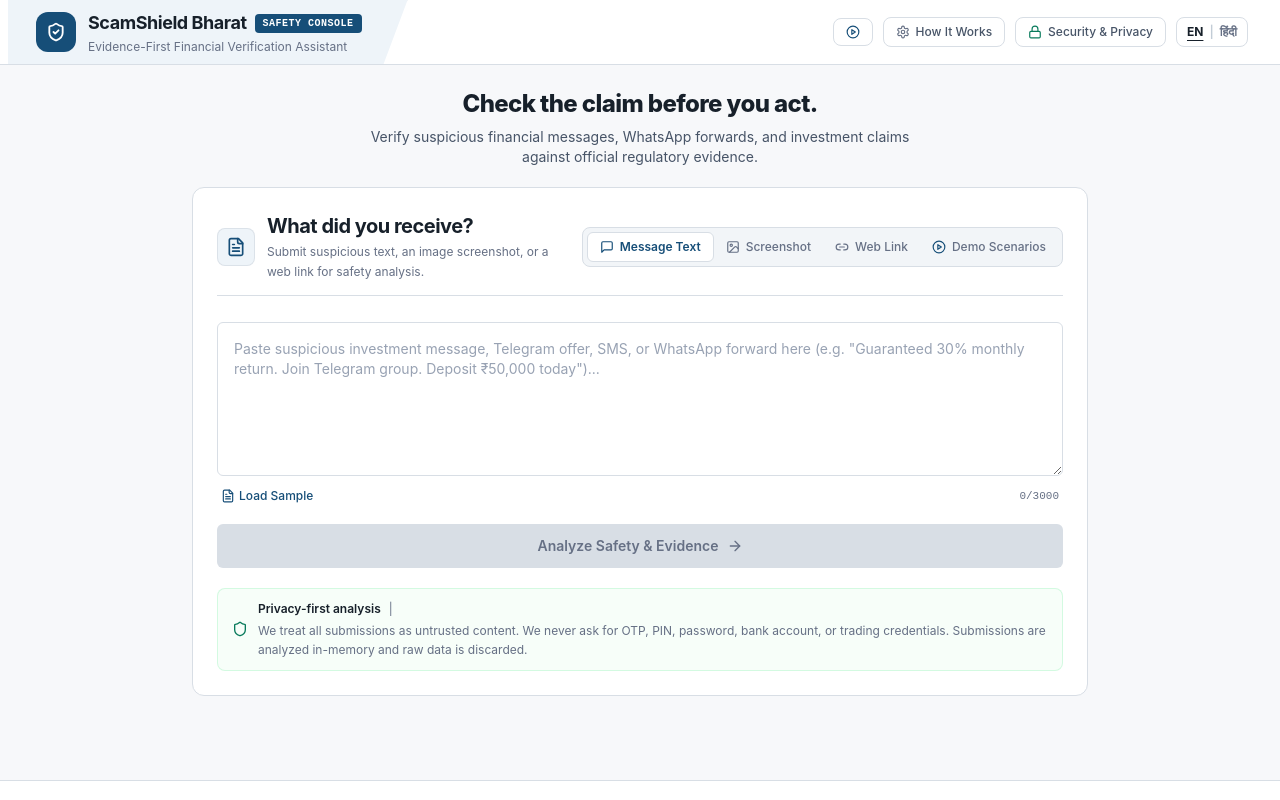
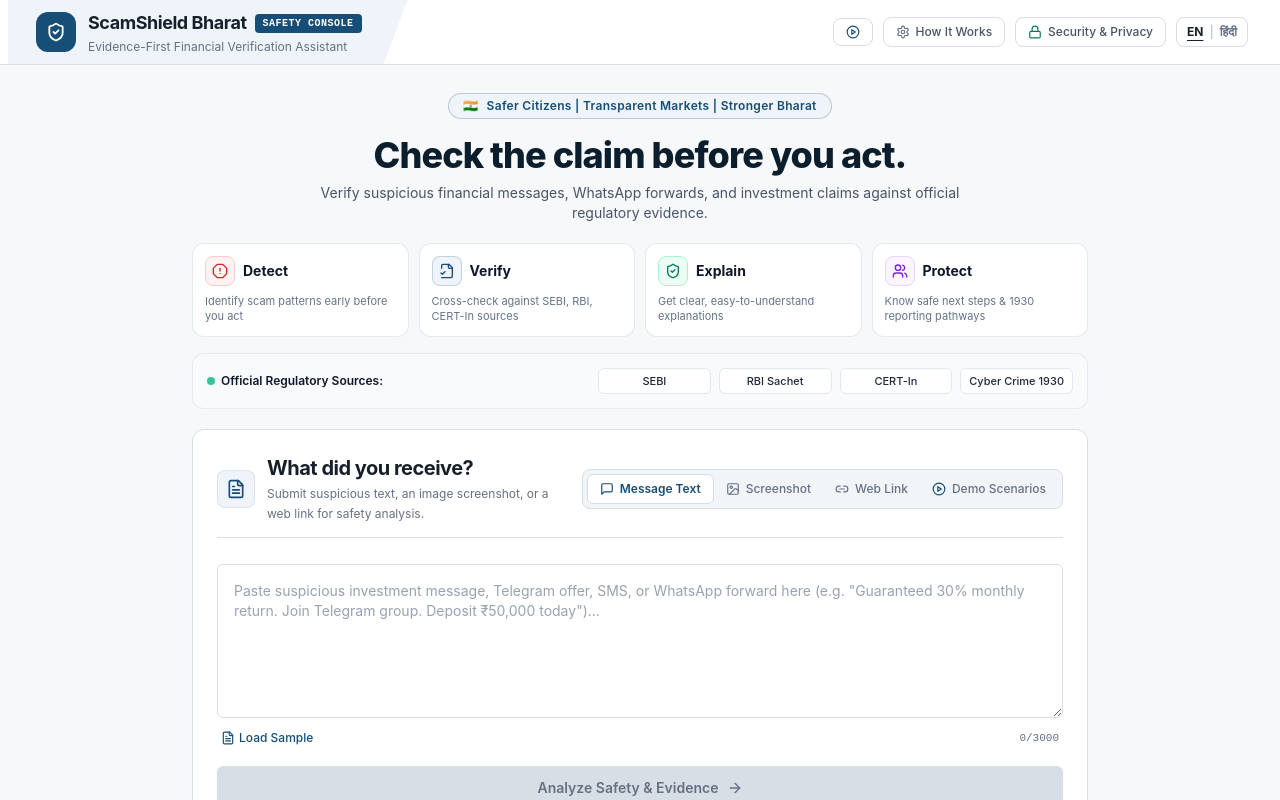
Before and after one commit to aryansingh-2008/scamshield-bharat, a Next.js app: page / in a window 1280 px wide. Shown: the top 800 px of the page. Built offline with nearby package versions, Linux system fonts and the light colour scheme.

Commit message:
feat(ui): integrate official SANGYAN deck cover hero and institutional trust strip

```diff
--- a/src/app/page.tsx
+++ b/src/app/page.tsx
@@ -2,6 +2,7 @@
 
 import React, { useState, useRef } from 'react';
 import Header from '@/components/Header';
+import OfficialSlideHero from '@/components/OfficialSlideHero';
 import PrivacyNotice from '@/components/PrivacyNotice';
 import MessageInput from '@/components/MessageInput';
 import ImageUploader from '@/components/ImageUploader';
@@ -178,20 +179,10 @@
 
       <main className="flex-1 max-w-[1440px] mx-auto w-full px-4 sm:px-6 lg:px-8 py-3 sm:py-5 space-y-5">
         {/* =======================================================
-            SCREEN 1: LANDING HERO
+            SCREEN 1: LANDING HERO (OFFICIAL MISSION & TRUST)
             ======================================================= */}
         {!analysisResult && !isLoading && (
-          <section className="text-center space-y-2 pt-0 sm:pt-1 animate-in fade-in duration-300">
-            {/* Direct Action Headline */}
-            <h1 className="text-2xl sm:text-3.5xl font-extrabold text-console-100 tracking-tight max-w-2xl mx-auto leading-tight">
-              {t.heroHeadline}
-            </h1>
-
-            {/* Supporting Line */}
-            <p className="text-xs sm:text-sm text-console-300 max-w-xl mx-auto leading-relaxed font-sans">
-              {t.heroSubheadline}
-            </p>
-          </section>
+          <OfficialSlideHero lang={lang} />
         )}
 
         {/* =======================================================
--- /dev/null
+++ b/src/components/OfficialSlideHero.tsx
@@ -0,0 +1,140 @@
+'use client';
+
+import React from 'react';
+import { AlertOctagon, FileCheck2, ShieldCheck, Users } from 'lucide-react';
+
+interface OfficialSlideHeroProps {
+  lang: 'en' | 'hi';
+}
+
+export default function OfficialSlideHero({ lang }: OfficialSlideHeroProps) {
+  const isHindi = lang === 'hi';
+
+  const pillars = [
+    {
+      icon: AlertOctagon,
+      title: isHindi ? 'खतरे पहचानें' : 'Detect',
+      desc: isHindi
+        ? 'धोखाधड़ी के शुरुआती संकेतों को तुरंत पकड़ें'
+        : 'Identify scam patterns early before you act',
+      badgeColor: 'text-red-600 bg-red-50 border-red-200',
+    },
+    {
+      icon: FileCheck2,
+      title: isHindi ? 'आधिकारिक पुष्टि' : 'Verify',
+      desc: isHindi
+        ? 'सेबी, आरबीआई और सीईआरटी-इन से मिलान करें'
+        : 'Cross-check against SEBI, RBI, CERT-In sources',
+      badgeColor: 'text-[#164E78] bg-[#EEF4F9] border-[#164E78]/20',
+    },
+    {
+      icon: ShieldCheck,
+      title: isHindi ? 'सरल व्याख्या' : 'Explain',
+      desc: isHindi
+        ? 'बिना कानूनी उलझन के सरल भाषा में समझें'
+        : 'Get clear, easy-to-understand explanations',
+      badgeColor: 'text-emerald-700 bg-emerald-50 border-emerald-200',
+    },
+    {
+      icon: Users,
+      title: isHindi ? 'सुरक्षित कदम' : 'Protect',
+      desc: isHindi
+        ? 'पैसे बचाने के सही कदम और 1930 सायबर हेल्पलाइन'
+        : 'Know safe next steps & 1930 reporting pathways',
+      badgeColor: 'text-purple-700 bg-purple-50 border-purple-200',
+    },
+  ];
+
+  const officialSources = [
+    {
+      name: isHindi ? 'सेबी (SEBI)' : 'SEBI',
+      full: isHindi ? 'भारतीय प्रतिभूति और विनिमय बोर्ड' : 'Securities & Exchange Board of India',
+    },
+    {
+      name: isHindi ? 'आरबीआई (RBI)' : 'RBI Sachet',
+      full: isHindi ? 'भारतीय रिजर्व बैंक सचेत पोर्टल' : 'Reserve Bank of India Sachet Portal',
+    },
+    {
+      name: isHindi ? 'सीईआरटी-इन' : 'CERT-In',
+      full: isHindi ? 'भारतीय कंप्यूटर आपातकालीन प्रतिक्रिया दल' : 'Indian Computer Emergency Response Team',
+    },
+    {
+      name: isHindi ? '1930 सायबर सेल' : 'Cyber Crime 1930',
+      full: isHindi ? 'राष्ट्रीय सायबर अपराध रिपोर्टिंग पोर्टल' : 'National Cyber Crime Reporting Portal',
+    },
+  ];
+
+  return (
+    <section className="space-y-4 pt-1 sm:pt-2 animate-in fade-in duration-300">
+      {/* Top National Mission Badge */}
+      <div className="flex items-center justify-center">
+        <div className="inline-flex items-center gap-2 px-3.5 py-1 rounded-full bg-[#EEF4F9] border border-[#164E78]/25 text-[#164E78] text-xs font-semibold tracking-wide shadow-xs">
+          <span>🇮🇳</span>
+          <span>
+            {isHindi
+              ? 'सुरक्षित नागरिक | पारदर्शी बाजार | सशक्त भारत'
+              : 'Safer Citizens | Transparent Markets | Stronger Bharat'}
+          </span>
+        </div>
+      </div>
+
+      {/* Main Headline & Subtitle matching Slide 1 */}
+      <div className="text-center space-y-2 max-w-3xl mx-auto">
+        <h1 className="text-2.5xl sm:text-4xl font-extrabold text-[#0B1E2D] tracking-tight leading-tight">
+          {isHindi
+            ? 'कदम उठाने से पहले दावे की जांच करें।'
+            : 'Check the claim before you act.'}
+        </h1>
+        <p className="text-xs sm:text-sm text-slate-600 max-w-2xl mx-auto leading-relaxed font-sans">
+          {isHindi
+            ? 'संदिग्ध वित्तीय संदेशों, व्हाट्सएप/टेलीग्राम ऑफर्स और निवेश दावों का आधिकारिक विनियामक साक्ष्यों से मिलान करें।'
+            : 'Verify suspicious financial messages, WhatsApp forwards, and investment claims against official regulatory evidence.'}
+        </p>
+      </div>
+
+      {/* 4 Feature Pillars matching Slide 1 */}
+      <div className="grid grid-cols-2 md:grid-cols-4 gap-2.5 max-w-4xl mx-auto pt-1">
+        {pillars.map((item, idx) => {
+          const Icon = item.icon;
+          return (
+            <div
+              key={idx}
+              className="p-3 rounded-xl bg-white border border-slate-200/90 shadow-xs hover:border-[#164E78]/40 transition-colors flex flex-col justify-between space-y-2"
+            >
+              <div className="flex items-center gap-2">
+                <div className={`p-1.5 rounded-lg border ${item.badgeColor}`}>
+                  <Icon className="w-4 h-4" />
+                </div>
+                <h2 className="text-xs sm:text-sm font-bold text-slate-900 font-sans">
+                  {item.title}
+                </h2>
+              </div>
+              <p className="text-[11px] text-slate-500 font-sans leading-snug">
+                {item.desc}
+              </p>
+            </div>
+          );
+        })}
+      </div>
+
+      {/* Official Sources Cross-Check Bar */}
+      <div className="max-w-4xl mx-auto rounded-xl bg-slate-50/80 border border-slate-200/80 p-3 sm:p-3.5 flex flex-col md:flex-row md:items-center justify-between gap-2.5 text-xs text-slate-600">
+        <div className="font-semibold text-slate-900 shrink-0 flex items-center gap-1.5 text-xs">
+          <span className="w-2 h-2 rounded-full bg-emerald-500 animate-pulse"></span>
+          <span>{isHindi ? 'आधिकारिक नियामक स्रोत:' : 'Official Regulatory Sources:'}</span>
+        </div>
+        <div className="grid grid-cols-2 sm:grid-cols-4 gap-2 w-full md:w-auto">
+          {officialSources.map((src, i) => (
+            <div
+              key={i}
+              className="px-2 py-1 rounded-md bg-white border border-slate-200 text-center text-[11px] font-medium text-slate-800"
+              title={src.full}
+            >
+              {src.name}
+            </div>
+          ))}
+        </div>
+      </div>
+    </section>
+  );
+}
```
